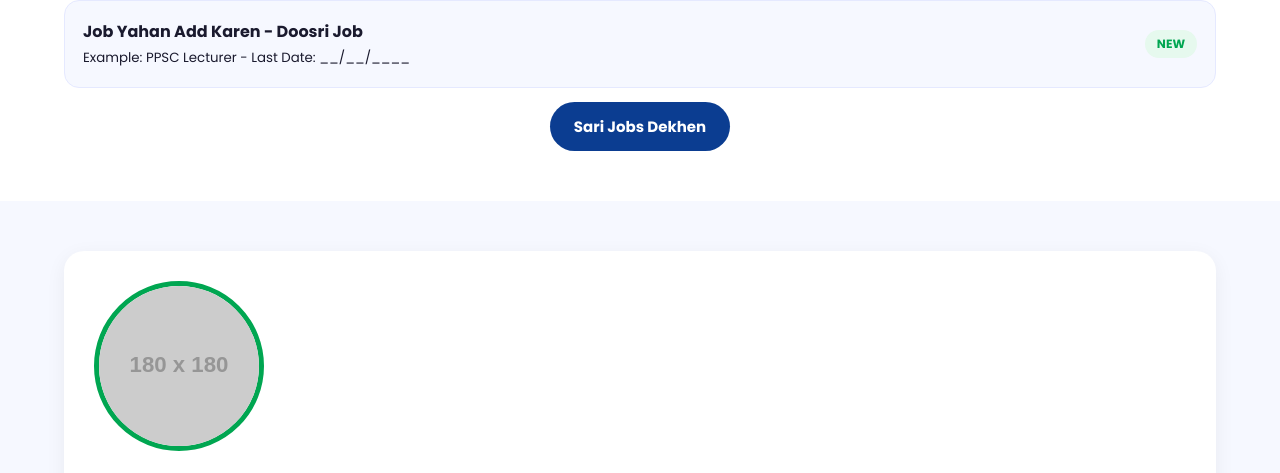
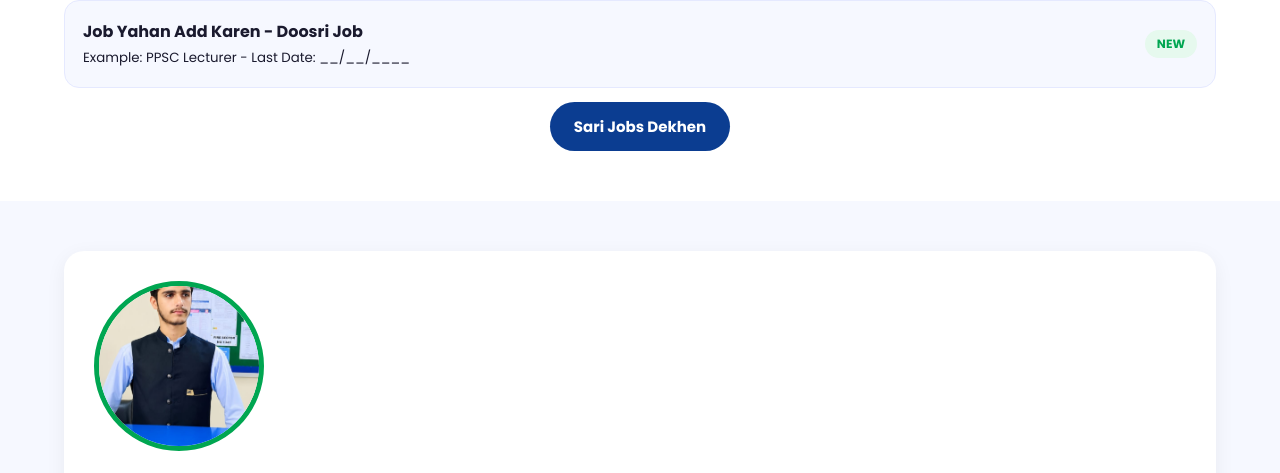
Before and after one commit to naveedaziz2312/pakistan-test-prepation, a plain HTML site: page index.html in a window 1280 px wide. Shown: the part 1459-1932 px from the top of the page. Drawn offline with Linux system fonts and the light colour scheme; placeholder pictures from the web are drawn by us; a script that the page names is missing.

Commit message:
Update index.html

```diff
--- a/index.html
+++ b/index.html
@@ -69,7 +69,7 @@
 
 <section class="section">
   <div class="about-box">
-    <img src="https://via.placeholder.com/180" alt="Hafiz Naveed Aziz">
+<img src="naveed.jpg" alt="Hafiz Naveed Aziz">
     <div>
       <h2>Hafiz Naveed Aziz</h2>
       <p class="green"><b>Founder - Pakistan Online Job Test Preparation</b></p>
```
